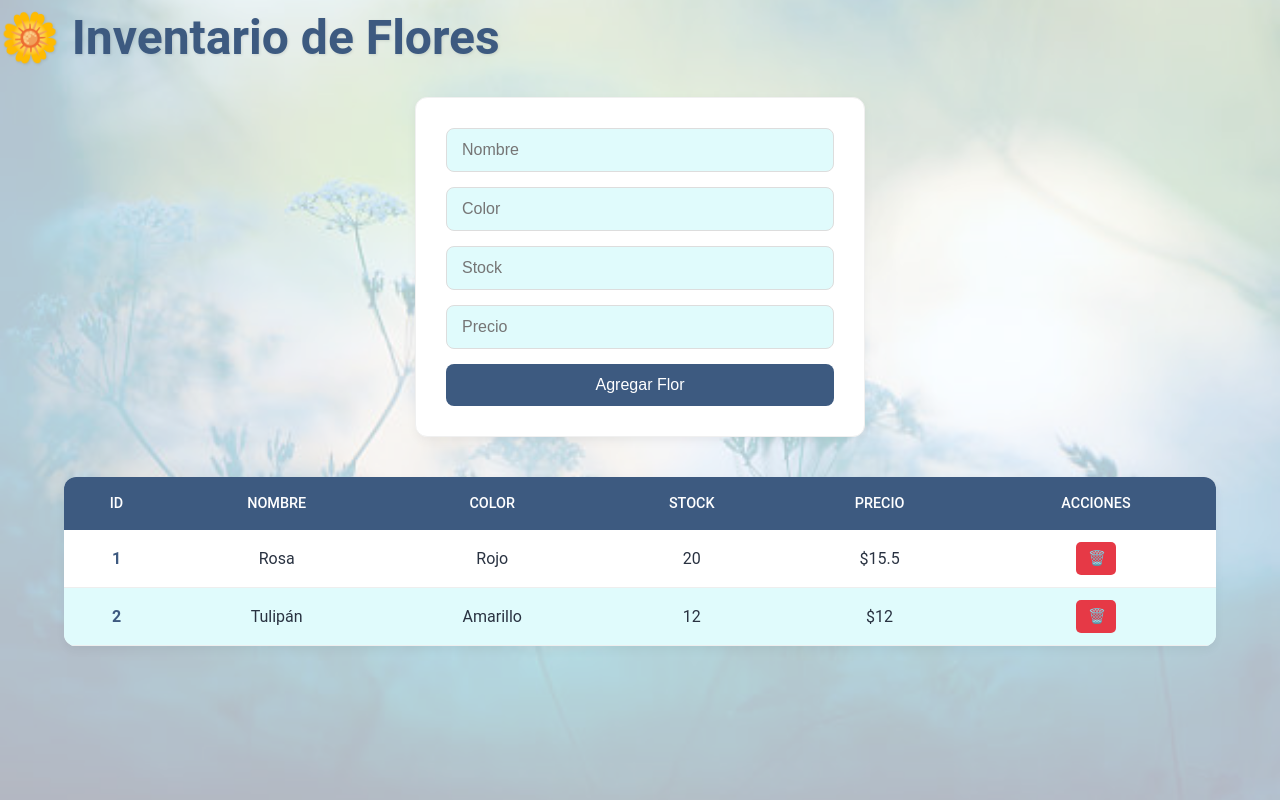
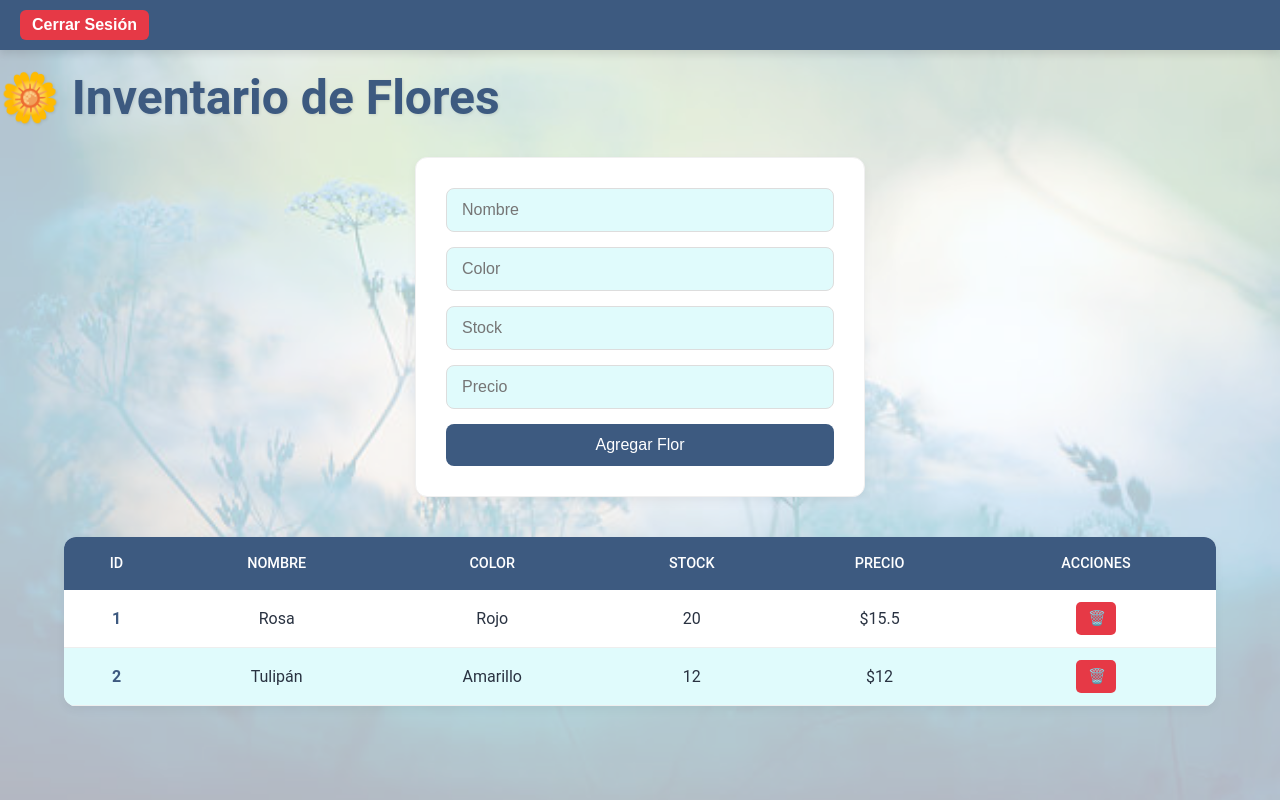
Before and after one commit to danielalilian06-boop/Floragest, a Flask app: page /flores in a window 1280 px wide. Run offline with Flask 3, Linux system fonts and the light colour scheme.

Commit message:
Actualización de sprints

```diff
--- a/app.py
+++ b/app.py
@@ -1,5 +1,5 @@
 # app.py
-# Proyecto FloraGest - Sprint 2: Gestión de Flores (CRUD + Validaciones + Interfaz)
+# Proyecto FloraGest - Sprint 2: Gestión de Flores (CRUD + Validaciones + Interfaz + Menú y Registro)
 from flask import Flask, render_template
 from auth import auth_bp
 from flores import flores_bp
@@ -10,7 +10,9 @@ app = Flask(__name__)
 app.register_blueprint(auth_bp)
 app.register_blueprint(flores_bp)
 
-# Página principal
+# --- RUTAS PRINCIPALES ---
+
+# Página principal (login)
 @app.route('/')
 def home():
     return render_template('index.html')
@@ -20,6 +22,12 @@ def home():
 def flores_page():
     return render_template('flores.html')
 
+# Nueva página de registro
+@app.route('/registro')
+def registro_page():
+    return render_template('registro.html')
+
+# --- EJECUCIÓN DEL SERVIDOR ---
 if __name__ == '__main__':
     print("🚀 FloraGest - Sprint 2 corriendo en http://localhost:5000")
     app.run(host='0.0.0.0', port=5000, debug=True)
--- a/templates/flores.html
+++ b/templates/flores.html
@@ -4,10 +4,52 @@
   <meta charset="UTF-8">
   <title>Inventario de Flores - FloraGest</title>
   <link rel="stylesheet" href="/static/styles.css">
+  <style>
+    /* Menú superior */
+    #menuUsuario {
+      position: fixed;
+      top: 0;
+      left: 0;
+      width: 100%;
+      background-color: var(--color-primary);
+      color: white;
+      padding: 10px 20px;
+      z-index: 5;
+      display: flex;
+      justify-content: space-between;
+      align-items: center;
+      box-shadow: 0 4px 8px rgba(0,0,0,0.1);
+    }
+
+    #menuUsuario button {
+      background-color: var(--color-danger);
+      border: none;
+      padding: 6px 12px;
+      border-radius: 6px;
+      color: white;
+      cursor: pointer;
+      font-weight: bold;
+    }
+
+    #menuUsuario button:hover {
+      background-color: #c0392b;
+    }
+
+    body {
+      padding-top: 60px;
+    }
+  </style>
 </head>
 <body>
+  <!-- Menú de usuario -->
+  <div id="menuUsuario">
+
+    <button onclick="cerrarSesion()">Cerrar Sesión</button>
+  </div>
+
   <h1>🌼 Inventario de Flores</h1>
 
+  <!-- Formulario de agregar flores -->
   <form id="formFlor">
     <input type="text" id="nombre" placeholder="Nombre" required>
     <input type="text" id="color" placeholder="Color" required>
@@ -16,6 +58,7 @@
     <button type="submit">Agregar Flor</button>
   </form>
 
+  <!-- Tabla de flores -->
   <table>
     <thead>
       <tr><th>ID</th><th>Nombre</th><th>Color</th><th>Stock</th><th>Precio</th><th>Acciones</th></tr>
@@ -24,6 +67,7 @@
   </table>
 
   <script>
+    // --- CRUD de flores ---
     async function cargarFlores() {
       const res = await fetch('/api/flores');
       const data = await res.json();
@@ -73,6 +117,11 @@
     }
 
     cargarFlores();
+
+    // --- Cerrar sesión ---
+    function cerrarSesion() {
+      window.location.href = "/";
+    }
   </script>
 </body>
 </html>
```
Also changed, not shown: templates/index.html (+4 -22 lines), templates/registro.html (added, +39 -0 lines).
